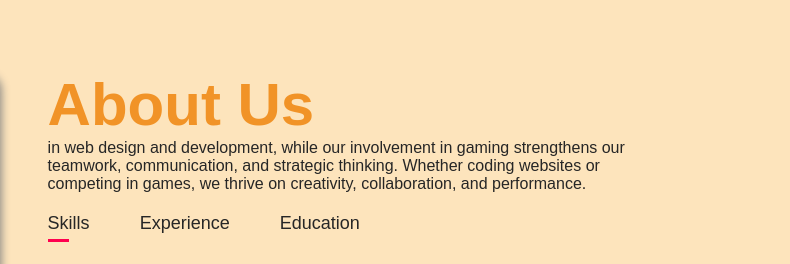
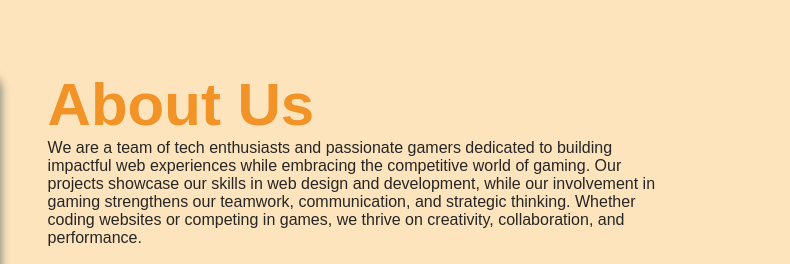
Before and after one commit to sbunited74x-cpu/group-six-portfolio, a plain HTML site: page index.html in a window 1280 px wide. Shown: the part 820-1084 px from the top of the page, 490-1280 px from the left. Drawn offline with nearby package versions, Linux system fonts and the light colour scheme.

Commit message:
test change

```diff
--- a/index.html
+++ b/index.html
@@ -42,7 +42,9 @@
             <div class="about-col-2">
                 <h1 class="sub-title">About Us</h1>
                 <p>
-                     in web design and development, while our involvement in gaming strengthens our teamwork, communication, and strategic thinking. Whether coding websites or competing in games, we thrive on creativity, collaboration, and performance.
+                    We are a team of tech enthusiasts and passionate gamers dedicated to building impactful web experiences while embracing the competitive world of gaming.
+
+                    Our projects showcase our skills in web design and development, while our involvement in gaming strengthens our teamwork, communication, and strategic thinking. Whether coding websites or competing in games, we thrive on creativity, collaboration, and performance.
                 </p>
 
         <div class="tab-titles">
```
